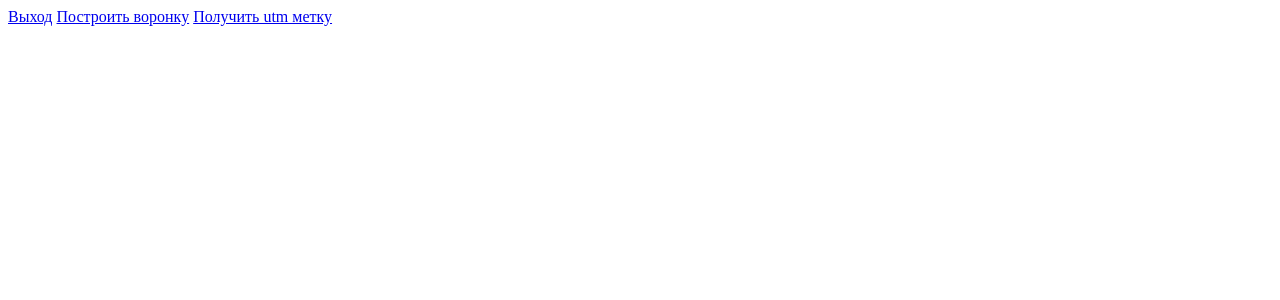
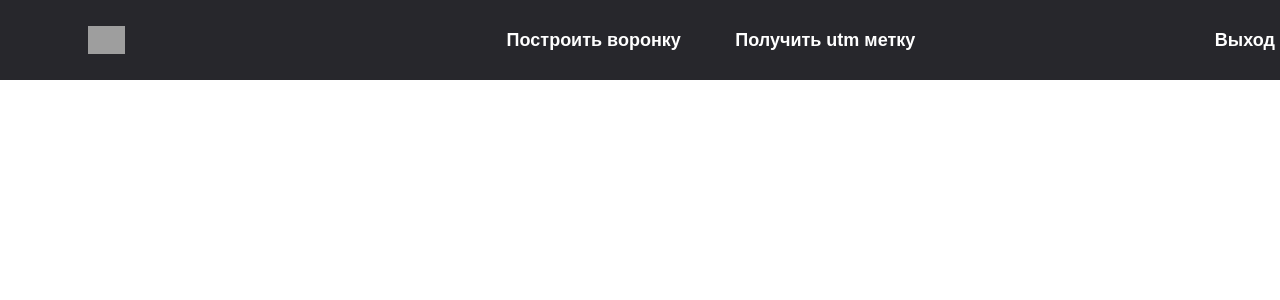
Before and after one commit to razumovr/deliveryclub, a Django app: page / in a window 1280 px wide. Shown: the top 300 px of the page. Run offline with Django 3.2, Linux system fonts and the light colour scheme; the visitor is signed in with stand-in values (Sample User, id 1); grey boxes are pictures that could not be loaded.

Commit message:
Create header

```diff
--- a/Startpage/templates/start.html
+++ b/Startpage/templates/start.html
@@ -4,12 +4,65 @@
   <meta charset="utf-8">
  </head>
  <body>
-     {% if user.is_authenticated %}
-     <a href="{% url 'users:logout' %}">Выход</a>
-     {% else %}
-     {% endif %}
-   <a href="https://deliveryclub.herokuapp.com/funnel">Построить воронку</a>
-   <a href="https://deliveryclub.herokuapp.com/utmgenerator">Получить utm метку</a>
+ <style>
+     body {
+         margin: 0;
+         font-family: "pfsquaresanspro", Arial;
+     }
 
+     .header {
+         background: #27272c;
+         height: 80px;
+     }
+     .header .container {
+         width: 1270px;
+         margin: 0 auto;
+         height: 100%;
+         display: flex;
+         align-items: center;
+         justify-content: space-between;
+     }
+
+     .logo a {
+         display: block;
+         background: url(https://changellenge.com/local/templates/main/assets/images/svg/logo.svg) center no-repeat;
+         -webkit-background-size: contain;
+         background-size: contain;
+         width: 202px;
+         height: 28px;
+         position: relative;
+         outline: none;
+         margin-left: 0;
+     }
+
+     .menu a:last-child {
+         margin-left: 50px;
+     }
+
+     a {
+         color: #ffffff;
+         text-decoration: none;
+         font-size: 18px;
+         font-weight: bold;
+     }
+
+ </style>
+ <div class="header">
+     <div class="container">
+         <div class="logo">
+             <a href="/"></a>
+         </div>
+         <div class="menu">
+             <a href="https://deliveryclub.herokuapp.com/funnel">Построить воронку</a>
+             <a href="https://deliveryclub.herokuapp.com/utmgenerator">Получить utm метку</a>
+         </div>
+         <div class="logout">
+             {% if user.is_authenticated %}
+             <a href="{% url 'users:logout' %}">Выход</a>
+             {% else %}
+             {% endif %}
+         </div>
+     </div>
+ </div>
  </body>
 </html>
```
Also changed, not shown: Startpage/templates/mainpage/styles/header-style.css (added, +42 -0 lines), Startpage/templates/mainpage/styles/header-style.sass (added, +37 -0 lines), Startpage/templates/mainpage/test_start.html (added, +27 -0 lines), 1 other file.
